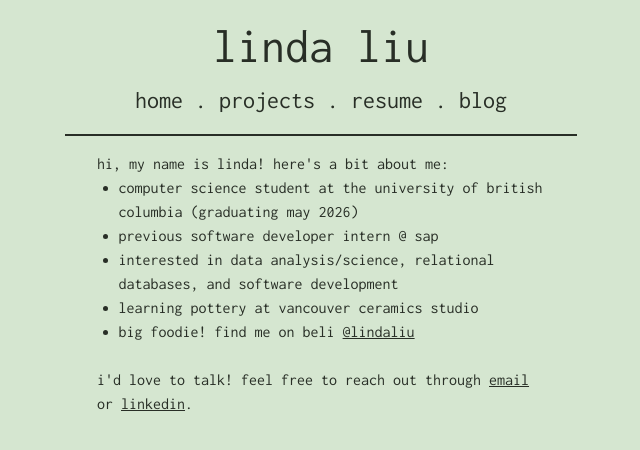
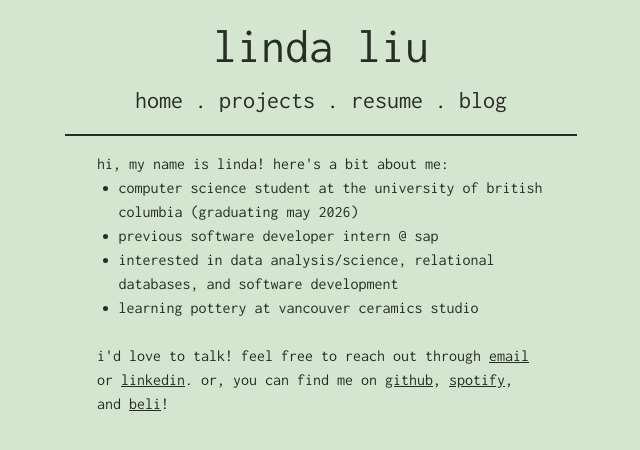
Before and after one commit to lindaliu1/lindaliu1.github.io, a Next.js app: page / in a window 1280 px wide. Shown: the top 450 px of the page, without its empty margins (319-959 px from the left). Built offline with nearby package versions, Linux system fonts and the light colour scheme.

Commit message:
add socials links and ref link name

```diff
--- a/app/layout.tsx
+++ b/app/layout.tsx
@@ -13,7 +13,9 @@ export default function HeaderLayout({
     <html lang="en">
       <body className={inconsolata.className}>
         <header>
-          <h1>linda liu</h1>
+          <h1>
+            <Link href="/">linda liu</Link>
+          </h1>
           <h2>
             <Link href="/">home</Link>  .  <Link href="/projects">projects</Link>  .  <Link href="/Linda_Liu_Resume.pdf" target="_blank" rel="noopener noreferrer">resume</Link>  .  <Link href="/blog">blog</Link>
           </h2>
--- a/app/page.tsx
+++ b/app/page.tsx
@@ -8,10 +8,9 @@ export default function Home() {
         <li>previous software developer intern @ sap</li>
         <li>interested in data analysis/science, relational databases, and software development</li>
         <li>learning pottery at vancouver ceramics studio</li>
-        <li>big foodie! find me on beli <a className="social-media-links" href="https://beliapp.co/app/lindaliu">@lindaliu</a></li>
       </ul>
-      <p>i'd love to talk! feel free to reach out through <a className="social-media-links" href="mailto:lindaliu444@gmail.com">email</a> or <a className="social-media-links" href="https://www.linkedin.com/in/linda-liu1/">linkedin</a>.</p>
-
+      <p>i'd love to talk! feel free to reach out through <a className="social-media-links" href="mailto:lindaliu444@gmail.com">email</a> or <a className="social-media-links" href="https://www.linkedin.com/in/linda-liu1/">linkedin</a>.
+      or, you can find me on <a className="social-media-links" href="https://github.com/lindaliu1">github</a>, <a className="social-media-links" href="https://open.spotify.com/user/lindamaybe?si=95f68b1e225d4316">spotify</a>, and <a className="social-media-links" href="https://beliapp.co/app/lindaliu">beli</a>!</p>
     </>
   );
 }
```
